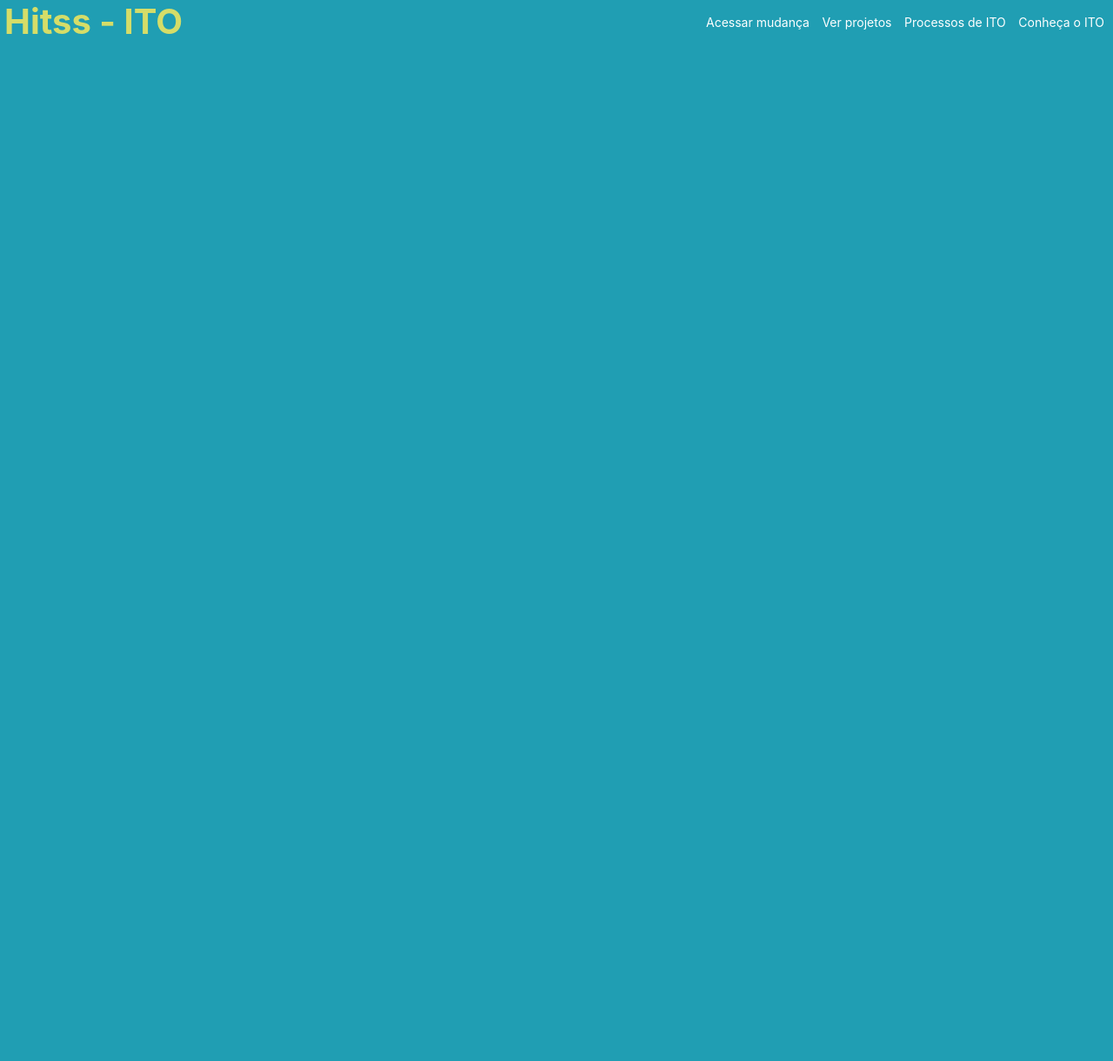
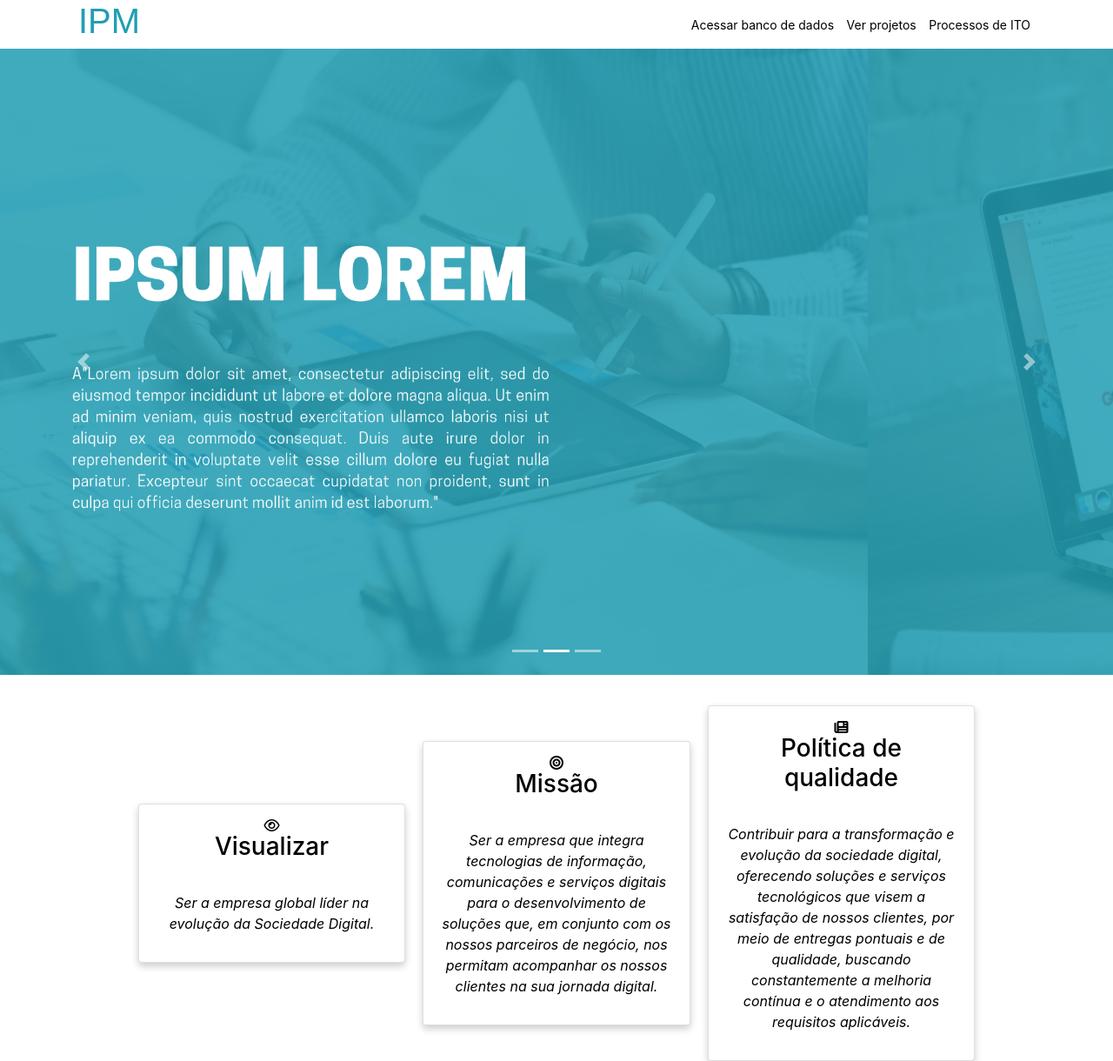
Before and after one commit to marcelinx/internalProjectManagement, a plain HTML site: page index.html in a window 1280 px wide. Shown: the whole page at 87% size. Before the commit the page ends 800 px from the top, so only its background shows below. Drawn offline with nearby package versions, Linux system fonts and the light colour scheme.

Commit message:
Segundo Commit

```diff
--- /dev/null
+++ b/assets/styles/style.css
@@ -0,0 +1,80 @@
+:root{
+    --verdeAzulado: #209eb3;
+    --verdeClaro: #D5DD68;
+}
+*{
+    margin: 0;
+    padding: 0;
+    box-sizing: border-box;
+}
+@font-face {
+    font-family: montserrat;
+    src: url(/fonte/Montserrat-Medium.ttf);
+}
+body{
+    background: white;
+    font-family: montserrat;
+    color: var(--verdeAzulado);
+}
+header .container{
+    display: flex;
+    flex-direction: row;
+    align-items: center;
+    justify-content: space-between;
+}
+header .logo{
+    margin-left: 5px;
+    color: var(--verdeAzulado);
+    font-family: Arial, Helvetica, sans-serif;
+    font-size: 40px;
+}
+header nav a{
+    font-size: 14px;
+    text-decoration: none;
+    color: black;
+    margin-right: 10px;
+}
+header nav a:hover{
+    color: #aaa;
+}
+.column {
+    display: flex;
+    align-items: center;
+    justify-content: center;
+    margin-top: 2%;
+    float: left;
+    width: 25%;
+    padding: 0 10px;
+  }
+
+.row {
+    display: flex;
+    align-items: center;
+    justify-content: center;
+    margin: 0;
+}
+.row:after {
+    content: "";
+    display: table;
+    clear: both;
+  }
+  @media screen and (max-width: 600px) {
+    .column {
+      width: 100%;
+      display: block;
+      margin-bottom: 20px;
+    }
+  }
+
+.card {
+    color: black;
+    margin-top: 3%;
+    box-shadow: 0 4px 8px 0 rgba(0, 0, 0, 0.2);
+    padding: 16px;
+    text-align: center;
+    background-color: whitesmoke;
+}
+.card p{
+    font-style: italic;
+    margin-top: 10%;
+}
--- a/index.html
+++ b/index.html
@@ -4,27 +4,86 @@
     <meta charset="UTF-8">
     <meta http-equiv="X-UA-Compatible" content="IE=edge">
     <meta name="viewport" content="width=device-width, initial-scale=1.0">
-    <link rel="stylesheet" href="style.css">
+    <link rel="shortcut icon" href="/assets/img/favicon.ico" type="image/x-icon">
+    <link rel="stylesheet" href="/assets/styles/style.css">
     <title>Internal Project Management -  IPM</title>
 </head>
+
+<link rel="stylesheet" href="https://stackpath.bootstrapcdn.com/bootstrap/4.1.3/css/bootstrap.min.css" integrity="sha384-MCw98/SFnGE8fJT3GXwEOngsV7Zt27NXFoaoApmYm81iuXoPkFOJwJ8ERdknLPMO" crossorigin="anonymous">
+
 <body>
 
     <header>
         <div class="container">
-            <h2 class="logo">Hitss - ITO</h2>
+            <h2 class="logo">IPM</h2>
             <nav>
-                <a href="">Acessar mudança</a>
+                <a href="">Acessar banco de dados</a>
                 <a href="">Ver projetos</a>
                 <a href="">Processos de ITO</a>
-                <a href="">Conheça o ITO</a>
             </nav>
         </div>
     </header>
 
     <main>
+        <div id="carouselExampleIndicators" class="carousel slide" data-ride="carousel">
+            <ol class="carousel-indicators">
+              <li data-target="#carouselExampleIndicators" data-slide-to="0" class="active"></li>
+              <li data-target="#carouselExampleIndicators" data-slide-to="1"></li>
+              <li data-target="#carouselExampleIndicators" data-slide-to="2"></li>
+            </ol>
+            <div class="carousel-inner">
+              <div class="carousel-item active">
+                <img class="d-block w-100" src="/assets/img/1.png" alt="Primeiro Slide">
+              </div>
+              <div class="carousel-item">
+                <img class="d-block w-100" src="/assets/img/2.png" alt="Segundo Slide">
+              </div>
+              <div class="carousel-item">
+                <img class="d-block w-100" src="/assets/img/3.png" alt="Terceiro Slide">
+              </div>
+            </div>
+            <a class="carousel-control-prev" href="#carouselExampleIndicators" role="button" data-slide="prev">
+              <span class="carousel-control-prev-icon" aria-hidden="true"></span>
+              <span class="sr-only">Anterior</span>
+            </a>
+            <a class="carousel-control-next" href="#carouselExampleIndicators" role="button" data-slide="next">
+              <span class="carousel-control-next-icon" aria-hidden="true"></span>
+              <span class="sr-only">Próximo</span>
+            </a>
+          </div>
+
+          <div class="row">
+            <div class="column">
+              <div class="card">
+                <i class="far fa-eye"></i>
+                <h3>Visualizar</h3>
+                <p>Ser a empresa global líder na evolução da Sociedade Digital.</p>
+              </div>
+            </div>
+            <div class="column">
+              <div class="card">
+                <i class="fas fa-bullseye"></i>
+                <h3>Missão</h3>
+                <p>Ser a empresa que integra tecnologias de informação, comunicações e serviços digitais para o desenvolvimento de soluções que, em conjunto com os nossos parceiros de negócio, nos permitam acompanhar os nossos clientes na sua jornada digital.</p>
+              </div>
+            </div>
+            <div class="column">
+              <div class="card">
+                <i class="fas fa-newspaper"></i>
+                <h3>Política de qualidade</h3>
+                <p>Contribuir para a  transformação e evolução da sociedade digital,  oferecendo soluções e serviços tecnológicos que visem a  satisfação de nossos clientes,  por meio de entregas pontuais e de qualidade, buscando constantemente a melhoria contínua e o atendimento aos requisitos aplicáveis.</p>
+              </div>
+            </div>
+          </div>
     </main>
 
+    <footer>
+    </footer>
 
+    <script src="https://kit.fontawesome.com/1ab94d0eba.js" crossorigin="anonymous"></script>
+    <script src="https://code.jquery.com/jquery-3.3.1.slim.min.js" integrity="sha384-q8i/X+965DzO0rT7abK41JStQIAqVgRVzpbzo5smXKp4YfRvH+8abtTE1Pi6jizo" crossorigin="anonymous"></script>
+    <script src="https://cdnjs.cloudflare.com/ajax/libs/popper.js/1.14.3/umd/popper.min.js" integrity="sha384-ZMP7rVo3mIykV+2+9J3UJ46jBk0WLaUAdn689aCwoqbBJiSnjAK/l8WvCWPIPm49" crossorigin="anonymous"></script>
+    <script src="https://stackpath.bootstrapcdn.com/bootstrap/4.1.3/js/bootstrap.min.js" integrity="sha384-ChfqqxuZUCnJSK3+MXmPNIyE6ZbWh2IMqE241rYiqJxyMiZ6OW/JmZQ5stwEULTy" crossorigin="anonymous"></script>
 
 </body>
 </html>
--- a/style.css
+++ /dev/null
@@ -1,35 +0,0 @@
-:root{
-    --verdeAzulado: #209eb3;
-    --verdeClaro: #D5DD68;
-}
-*{
-    margin: 0;
-    padding: 0;
-    box-sizing: border-box;
-}
-body{
-    background: var(--verdeAzulado);
-    font-family: -apple-system, BlinkMacSystemFont, 'Segoe UI', Roboto, Oxygen, Ubuntu, Cantarell, 'Open Sans', 'Helvetica Neue', sans-serif;
-    color: white;
-}
-header .container{
-    display: flex;
-    flex-direction: row;
-    align-items: center;
-    justify-content: space-between;
-}
-header .logo{
-    margin-left: 5px;
-    color: var(--verdeClaro);
-    font-family: -apple-system, BlinkMacSystemFont, 'Segoe UI', Roboto, Oxygen, Ubuntu, Cantarell, 'Open Sans', 'Helvetica Neue', sans-serif;
-    font-size: 40px;
-}
-header nav a{
-    font-size: 14px;
-    text-decoration: none;
-    color: white;
-    margin-right: 10px;
-}
-header nav a:hover{
-    color: #aaa;
-}
```
Also changed, not shown: assets/fonte/CenturyGothic.ttf (added), assets/fonte/Montserrat-Medium.ttf (added), assets/img/1.png (added), assets/img/2.png (added), assets/img/3.png (added), assets/img/favicon.ico (added).
